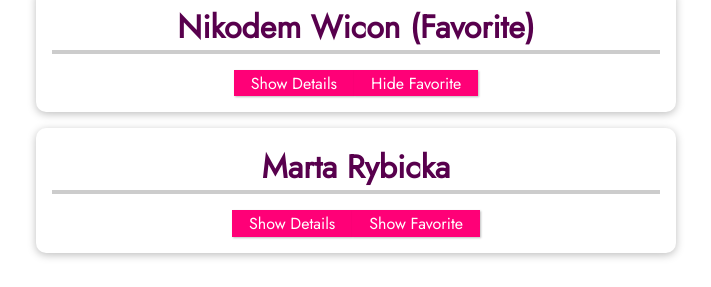
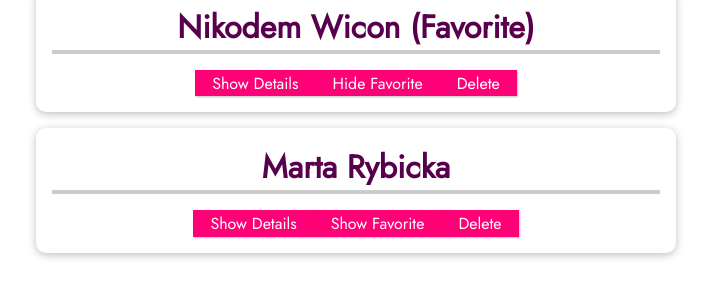
Before and after one commit to Nixon4056/VueFirstApp, a Vue app: page / in a window 1280 px wide. Shown: the part 465-752 px from the top of the page, without its empty margins (284-995 px from the left). Built offline with nearby package versions, Linux system fonts and the light colour scheme.

Commit message:
addFriend Component Added

```diff
--- a/src/App.vue
+++ b/src/App.vue
@@ -14,6 +14,7 @@
         :email-address='friend.email'
         :is-favorite="friend.isFavorite"
         @toggle-favorite="toggleFavoriteStatus"
+        @delete="deleteContact"
       ></friend-contact>
     </ul>
   </section>
@@ -55,6 +56,9 @@
         isFavorite: false
       };
       this.friends.push(newFriendContact);
+    },
+    deleteContact(friendId) {
+      this.friends = this.friends.filter(friend => friend.id !== friendId);
     },
   }
 }
--- a/src/components/FriendContact.vue
+++ b/src/components/FriendContact.vue
@@ -7,6 +7,7 @@
       <li><strong>Phone: </strong>{{ phoneNumber }}</li>
       <li><strong>Email: </strong>{{ emailAddress }}</li>
     </ul>
+    <button @click="$emit('delete', id)">Delete</button>
   </li>
 </template>
 
@@ -36,7 +37,7 @@
       default: false,
     },
   },
-  emits: ['toggle-favorite'],
+  emits: ['toggle-favorite', 'delete'],
   /* emits: {
     'toggle-favorite': function(id){
       if(id){
@@ -59,6 +60,9 @@
     toggleFavorite(){
       this.$emit('toggle-favorite', this.id);
     },
+    deleteFriend() {
+      this.$emit('delete', this.id);
+    },
   },
 };
 </script>
```
